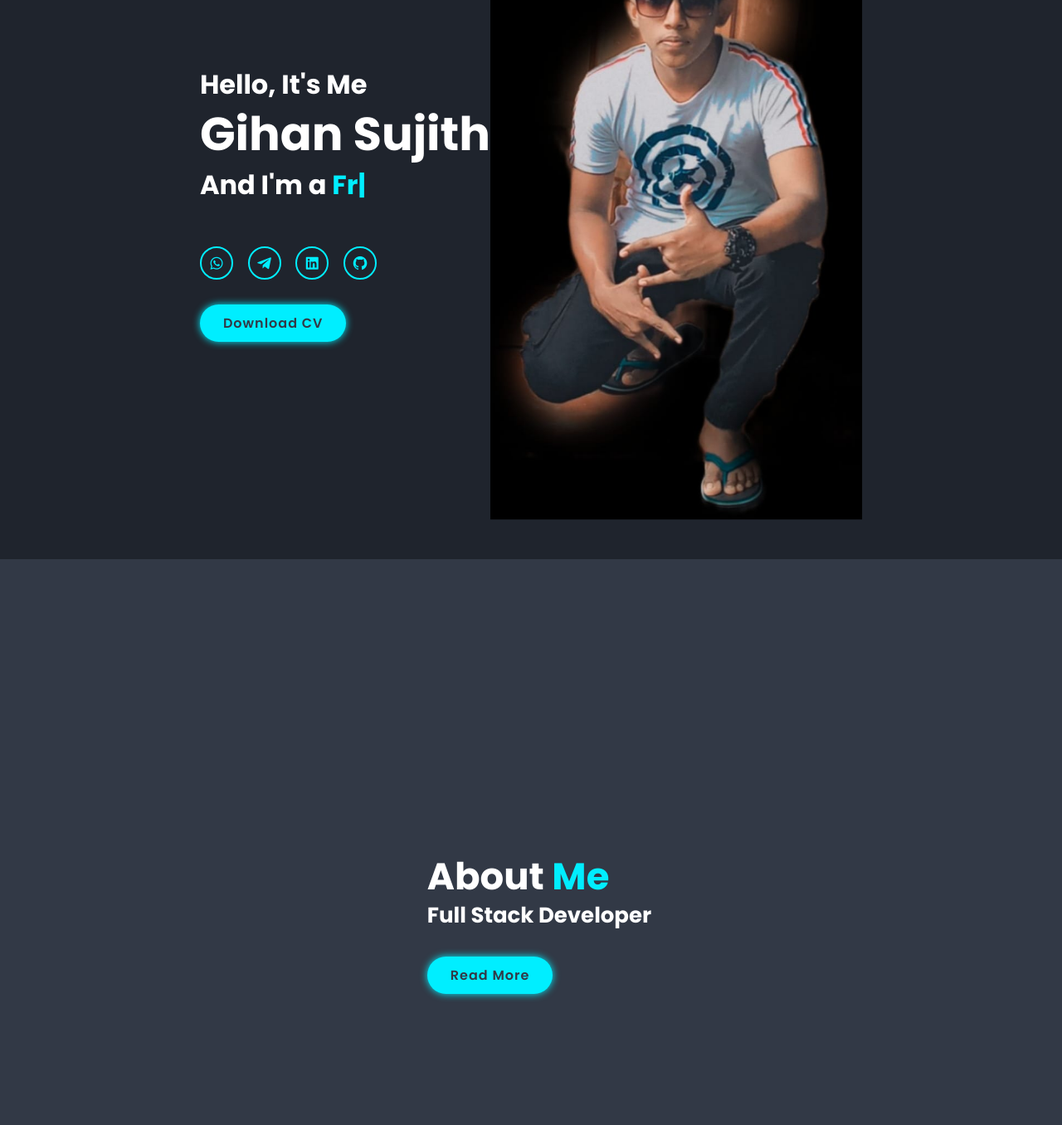
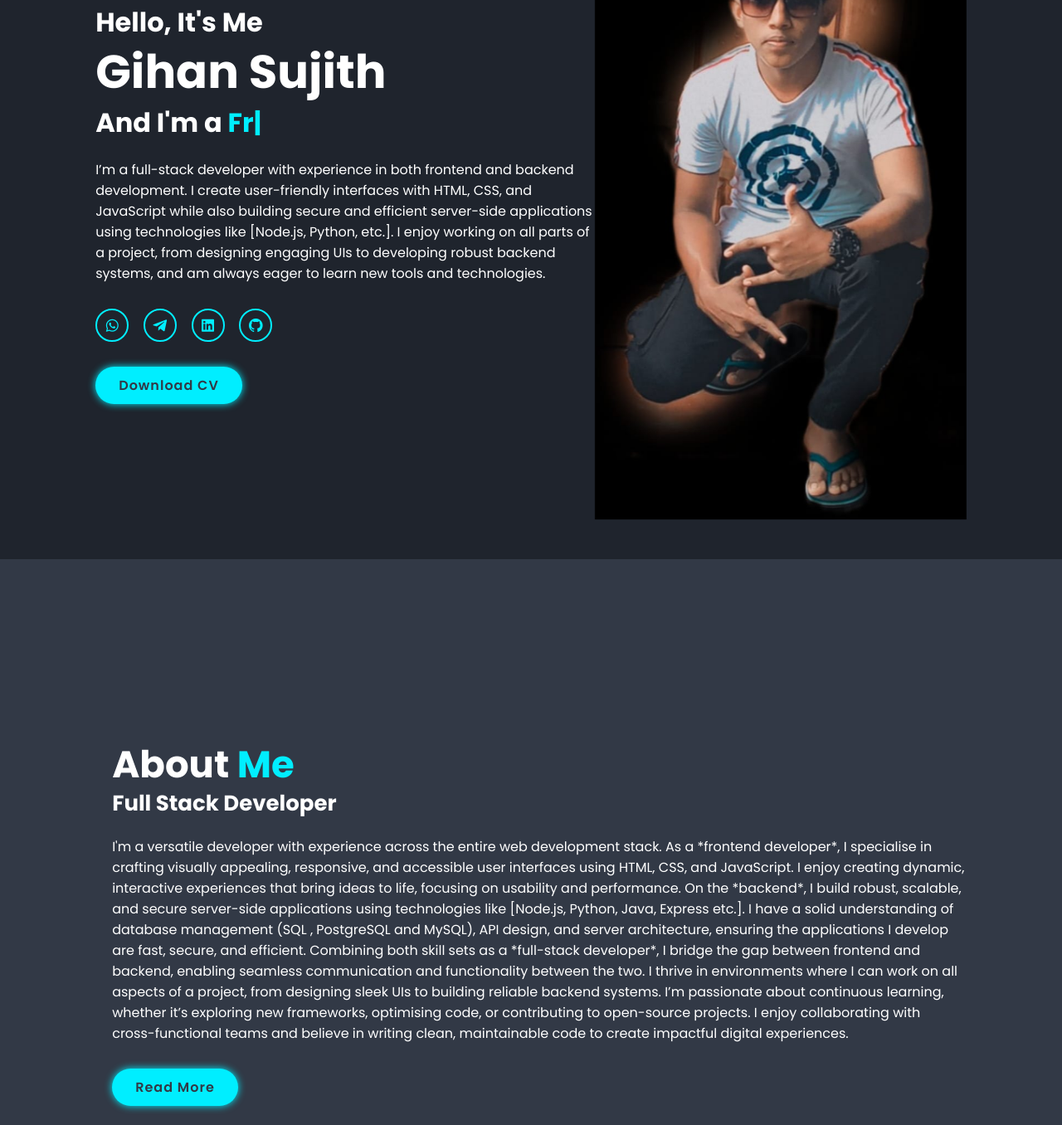
Before and after one commit to GihanSujith/Portfoliyo, a plain HTML site: page index.html in a window 1280 px wide. Shown: the part 264-1620 px from the top of the page at 83% size. Drawn offline with nearby package versions, Linux system fonts and the light colour scheme.

Commit message:
Update Portfoliyo

```diff
--- a/index.html
+++ b/index.html
@@ -35,7 +35,11 @@
             <h3>Hello, It's Me</h3>
             <h1>Gihan Sujith</h1>
             <h3>And I'm a <span class="multiple-text"></span></h3>
-            <p></p>
+            <p>I’m a full-stack developer with experience in both frontend and backend development. I create
+                user-friendly interfaces with HTML, CSS, and JavaScript while also building secure and efficient
+                server-side applications using technologies like [Node.js, Python, etc.]. I enjoy working on all parts
+                of a project, from designing engaging UIs to developing robust backend systems, and am always eager to
+                learn new tools and technologies.</p>
             <div class="social-media">
                 <a href="#"><i class='bx bxl-whatsapp'></i></a>
                 <a href="#"><i class='bx bxl-telegram'></i></a>
@@ -58,7 +62,24 @@
         <div class="about-content">
             <h2 class="heading">About <span>Me</span></h2>
             <h3>Full Stack Developer</h3>
-            <p></p>
+            <p>
+                I'm a versatile developer with experience across the entire web development stack. As a *frontend
+                developer*, I specialise in crafting visually appealing, responsive, and accessible user interfaces
+                using HTML, CSS, and JavaScript. I enjoy creating dynamic, interactive experiences that bring ideas to
+                life, focusing on usability and performance.
+
+                On the *backend*, I build robust, scalable, and secure server-side applications using technologies like
+                [Node.js, Python, Java, Express etc.]. I have a solid understanding of database management (SQL ,
+                PostgreSQL and MySQL), API design, and server architecture, ensuring the applications I develop are
+                fast, secure, and efficient.
+
+                Combining both skill sets as a *full-stack developer*, I bridge the gap between frontend and backend,
+                enabling seamless communication and functionality between the two. I thrive in environments where I can
+                work on all aspects of a project, from designing sleek UIs to building reliable backend systems.
+
+                I’m passionate about continuous learning, whether it’s exploring new frameworks, optimising code, or
+                contributing to open-source projects. I enjoy collaborating with cross-functional teams and believe in
+                writing clean, maintainable code to create impactful digital experiences.</p>
             <a href="#" class="btn">Read More</a>
         </div>
     </section>
--- a/js/script.js
+++ b/js/script.js
@@ -54,7 +54,7 @@ ScrollReveal({
     ScrollReveal().reveal('.home-content p, .about-content',{ origin: 'right' });
 
     const typed = new Typed('.multiple-text',{
-        strings: ['Full Stack Developer','Frontend Developer'],
+        strings: ['Full Stack Developer','Frontend Developer','Backend Developer'],
         typeSpeed: 100,
         backSpeed: 100,
         backDelay: 1000,
```
Also changed, not shown: css/style.css (line endings or trailing spaces).
